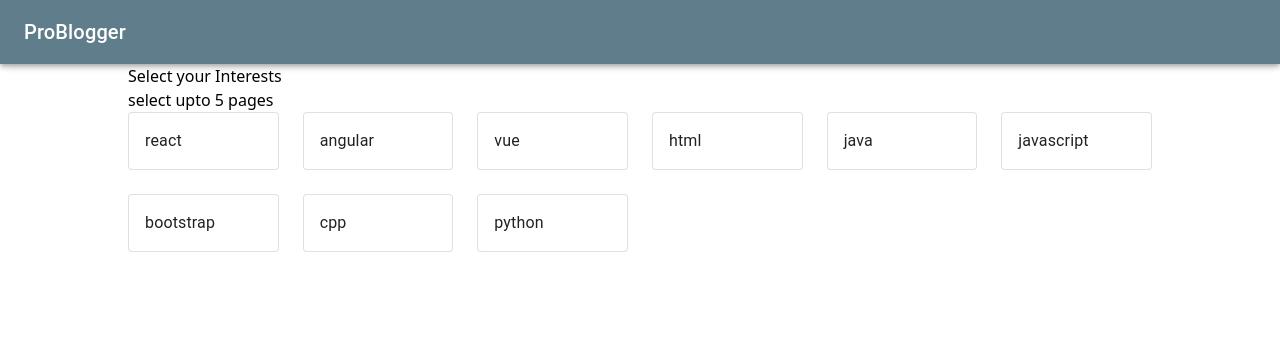
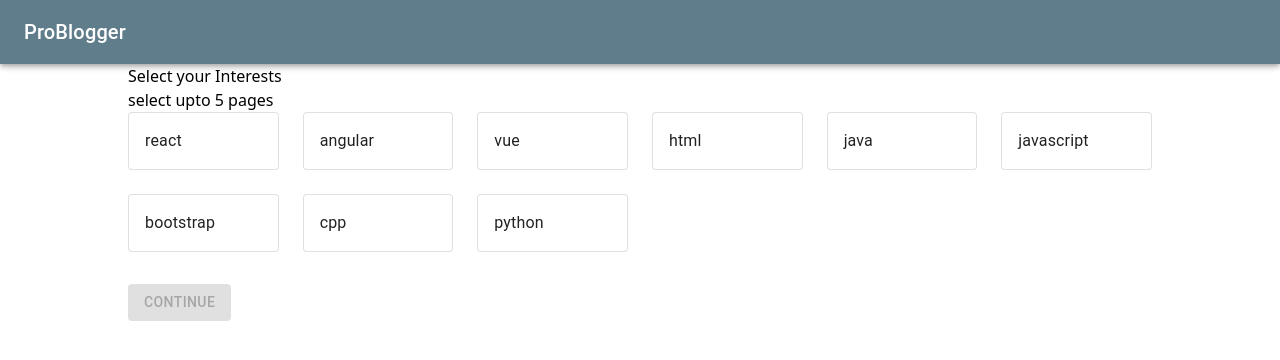
Before and after one commit to umair-ak/Problogger, a React (Vite) app: page /user/interests in a window 1280 px wide. Shown: the top 360 px of the page. Built offline with nearby package versions, Linux system fonts and the light colour scheme.

Commit message:
Interests page done

```diff
--- a/src/pages/Interests.jsx
+++ b/src/pages/Interests.jsx
@@ -1,4 +1,4 @@
-import { Toolbar,Card,CardContent,Typography, Grid,Box, CardActionArea } from '@mui/material'
+import { Toolbar,Card,CardContent,Typography, Grid,Box, CardActionArea, Button } from '@mui/material'
 import React from 'react'
 import { useState } from 'react';
 
@@ -56,6 +56,8 @@ export default function Interests() {
     )})}
 
     </Grid>
+
+    <Button variant="contained" sx={{backgroundColor:'#607d8b',mt:'2rem'}} disabled={selected.length < 5}>Continue</Button>
     </Box>
     </div>
   )
```
